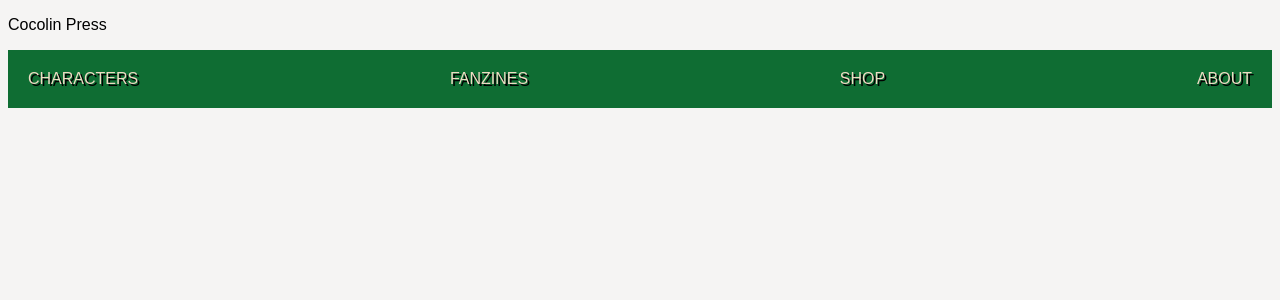
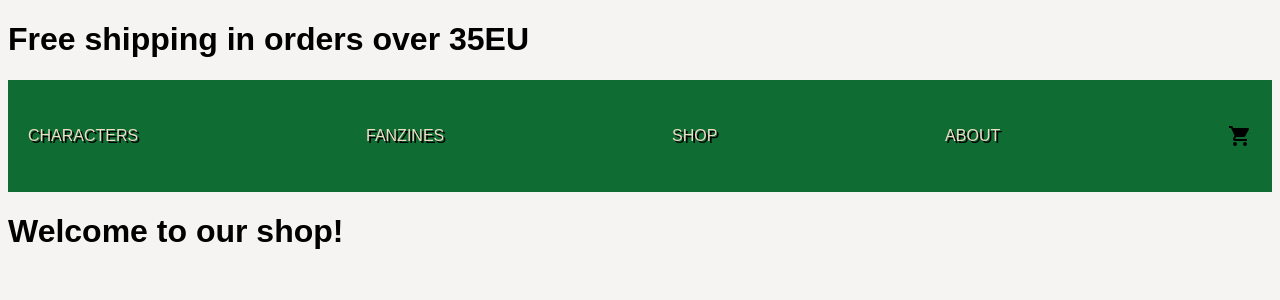
Before and after one commit to FlorenciaAnes/App-Anes, a React (Create React App) app: page / in a window 1280 px wide. Shown: the top 300 px of the page. Built offline with nearby package versions, Linux system fonts and the light colour scheme.

Commit message:
cartwidget & itemlistcontainer

```diff
--- a/public/index.html
+++ b/public/index.html
@@ -10,20 +10,9 @@
       content="Web site created using create-react-app"
     />
     <link rel="apple-touch-icon" href="%PUBLIC_URL%/logo192.png" />
-    <!--
-      manifest.json provides metadata used when your web app is installed on a
-      user's mobile device or desktop. See https://developers.google.com/web/fundamentals/web-app-manifest/
-    -->
+
     <link rel="manifest" href="%PUBLIC_URL%/manifest.json" />
-    <!--
-      Notice the use of %PUBLIC_URL% in the tags above.
-      It will be replaced with the URL of the `public` folder during the build.
-      Only files inside the `public` folder can be referenced from the HTML.
-
-      Unlike "/favicon.ico" or "favicon.ico", "%PUBLIC_URL%/favicon.ico" will
-      work correctly both with client-side routing and a non-root public URL.
-      Learn how to configure a non-root public URL by running `npm run build`.
-    -->
+    <link href="https://fonts.googleapis.com/icon?family=Material+Icons"rel="stylesheet">
     <title>React App</title>
   </head>
   <body>
--- a/src/App.jsx
+++ b/src/App.jsx
@@ -1,14 +1,14 @@
-import Nav from "./components/Nav"
 
+import Header from "./components/header"
+import ItemListContainer from "./components/itemlistcontainer"
 
 
 const App = () => {
     return (
-
-        <header>
-        <p className="brand-tittle">Cocolin Press</p>
-        <Nav/>
-        </header>
+        <>
+        <Header tittle = "Free shipping in orders over 35EU"/>
+        <ItemListContainer titulo="Come and see the whole gallery of characters"/>
+      </>
     )
 }
 
--- a/src/components/Nav.jsx
+++ b/src/components/Nav.jsx
@@ -1,4 +1,6 @@
 import "./nav.css"
+import "./cartwidget"
+import Cartwidget from "./cartwidget";
 
 const Nav = () => {
     return (
@@ -7,6 +9,7 @@ const Nav = () => {
              <a href="#">Fanzines</a>
              <a href="#">Shop</a>
              <a href="#">About</a>
+             <Cartwidget/>
         </nav>
     )
 }
--- /dev/null
+++ b/src/components/cartwidget.jsx
@@ -0,0 +1,8 @@
+const Cartwidget = () => {
+return (
+    <p className="material-icons" >shopping_cart</p>
+)
+
+}
+
+export default Cartwidget
--- /dev/null
+++ b/src/components/header.jsx
@@ -0,0 +1,12 @@
+import Nav from "./Nav"
+
+const Header = ({tittle}) => {
+    return (
+        <header>
+            <h1 className="brand-tittle">{tittle}</h1>
+            <Nav/>
+        </header>
+    )
+}
+
+export default Header
--- /dev/null
+++ b/src/components/itemlistcontainer.jsx
@@ -0,0 +1,9 @@
+const ItemListContainer =(parametro)=> {
+    console.log(parametro.titulo)
+    return (
+        <h1>Welcome to our shop!</h1>
+
+    )
+}
+
+export default ItemListContainer
--- a/src/components/nav.css
+++ b/src/components/nav.css
@@ -9,6 +9,7 @@ body {
         justify-content: space-between;
         background-color: rgb(15, 109, 51);
         padding: 20px;
+        align-items: center;
 }
 
 .menu a {
```
